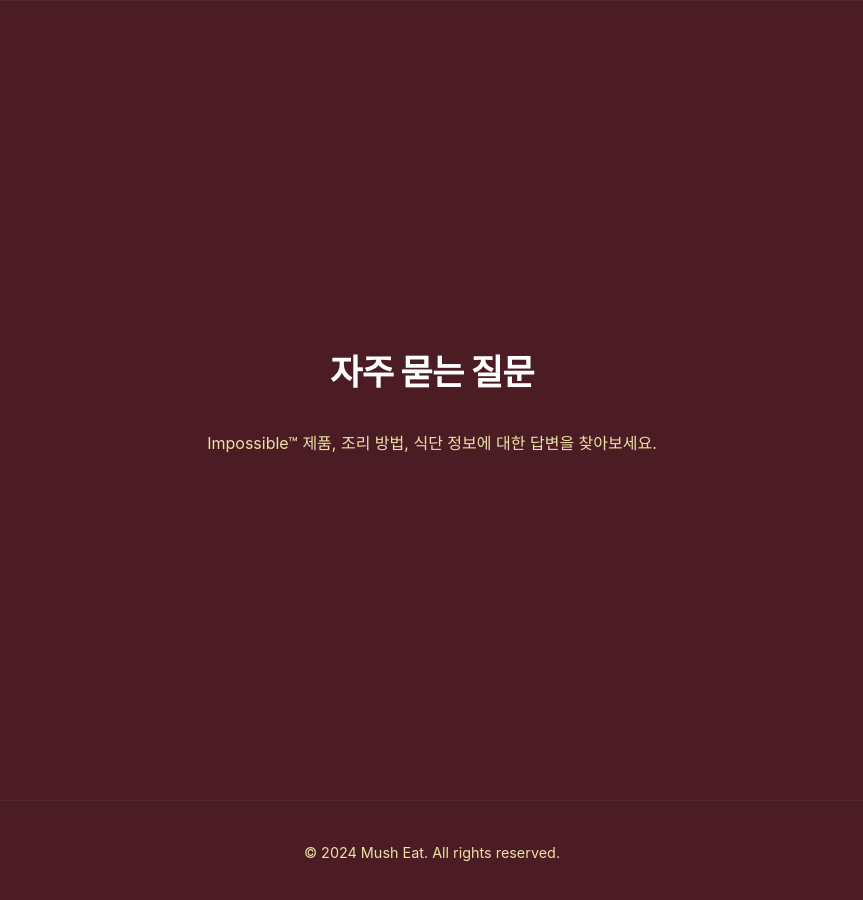
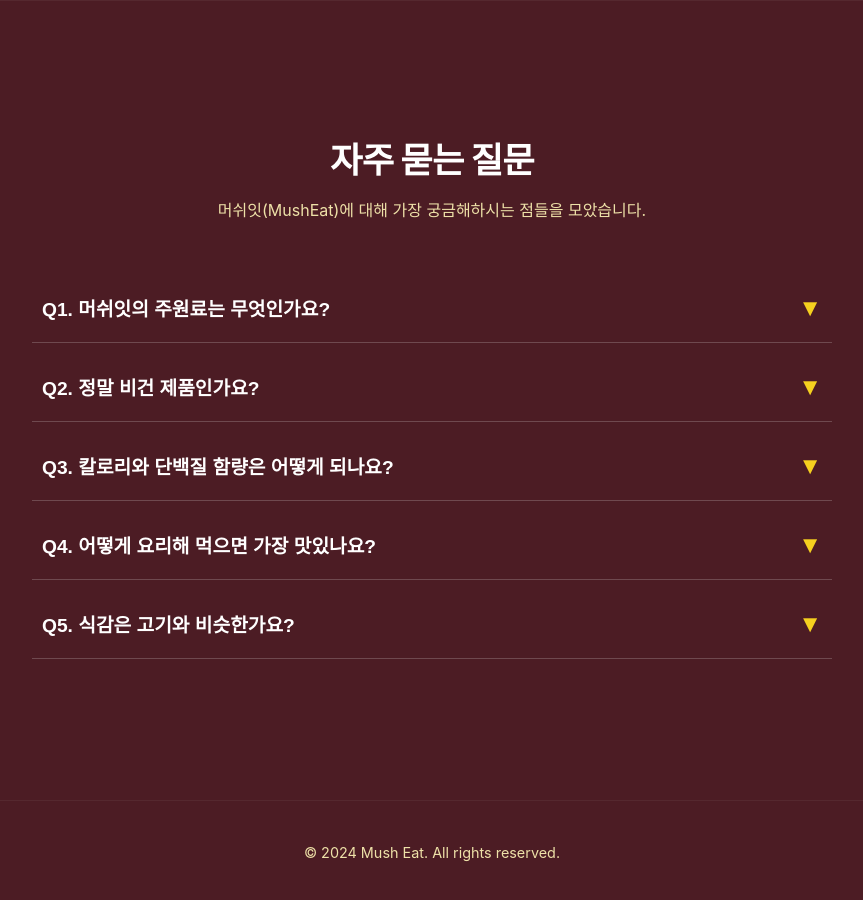
Before and after one commit to LimJongTak/MUSH-EAT-LANDING, a React (Vite) app: page / in a window 1280 px wide. Shown: the part 5240-6140 px from the top of the page, without its empty margins (208-1071 px from the left). Built offline with nearby package versions, Linux system fonts and the light colour scheme; a web font is replaced by a local one.

Commit message:
faq Update

```diff
--- a/src/components/Section3_FAQ.jsx
+++ b/src/components/Section3_FAQ.jsx
@@ -1,15 +1,88 @@
-import React from 'react';
-import { useLanguage } from '../LanguageContext'; // 다국어 지원 기능 가져오기
+import React, { useState } from 'react';
+import { useLanguage } from '../LanguageContext'; // 다국어 지원 기능
 
 const Section3_FAQ = () => {
-  const { t } = useLanguage(); // 번역 함수 사용
+  const { t } = useLanguage();
+
+  // 현재 열려있는 질문의 인덱스를 저장 (null이면 모두 닫힘)
+  const [activeIndex, setActiveIndex] = useState(null);
+
+  const toggleAccordion = (index) => {
+    setActiveIndex(activeIndex === index ? null : index);
+  };
+
+  // 질문 개수 (5개)
+  const faqIndices = [1, 2, 3, 4, 5];
 
   return (
-    <section>
-      <div className="animate-up">
-        <h2>{t('faq_title')}</h2>
-        <p>{t('faq_desc')}</p>
-        {/* 나중에 아코디언(접기/펼치기) 기능 추가 예정 */}
+    <section style={{ backgroundColor: '#4C1C24' }}> {/* 배경색 명시 */}
+      <div className="animate-up" style={{ width: '100%', maxWidth: '800px', margin: '0 auto' }}>
+        <h2 style={{ marginBottom: '10px' }}>{t('faq_title')}</h2>
+        <p style={{ marginBottom: '50px', color: '#EEE1A8' }}>{t('faq_desc')}</p>
+
+        <div className="faq-list" style={{ textAlign: 'left' }}>
+          {faqIndices.map((idx) => (
+            <div
+              key={idx}
+              className="faq-item"
+              style={{
+                borderBottom: '1px solid rgba(255,255,255,0.2)',
+                marginBottom: '10px'
+              }}
+            >
+              {/* 질문 부분 (클릭 가능) */}
+              <button
+                onClick={() => toggleAccordion(idx)}
+                style={{
+                  width: '100%',
+                  background: 'none',
+                  border: 'none',
+                  padding: '20px 10px',
+                  display: 'flex',
+                  justifyContent: 'space-between',
+                  alignItems: 'center',
+                  cursor: 'pointer',
+                  color: '#fff',
+                  textAlign: 'left', // 텍스트 왼쪽 정렬
+                  fontSize: '1.2rem',
+                  fontWeight: 'bold'
+                }}
+              >
+                <span>{t(`faq_q${idx}`)}</span>
+                {/* 화살표 아이콘 (열리면 회전) */}
+                <span style={{
+                  transform: activeIndex === idx ? 'rotate(180deg)' : 'rotate(0deg)',
+                  transition: 'transform 0.3s ease',
+                  fontSize: '1.5rem',
+                  color: '#F5D01F'
+                }}>
+                  ▼
+                </span>
+              </button>
+
+              {/* 답변 부분 (아코디언 효과) */}
+              <div
+                style={{
+                  maxHeight: activeIndex === idx ? '200px' : '0', // 열리면 높이 늘어남
+                  overflow: 'hidden',
+                  transition: 'max-height 0.4s ease-in-out',
+                  backgroundColor: 'rgba(0,0,0,0.2)', // 답변 배경을 약간 어둡게
+                  borderRadius: '8px'
+                }}
+              >
+                <p style={{
+                  padding: '20px',
+                  fontSize: '1rem',
+                  color: '#EEE1A8',
+                  lineHeight: '1.6',
+                  margin: 0
+                }}>
+                  {t(`faq_a${idx}`)}
+                </p>
+              </div>
+            </div>
+          ))}
+        </div>
       </div>
     </section>
   );
--- a/src/translations.js
+++ b/src/translations.js
@@ -1,7 +1,6 @@
-// src/translations.js
 export const translations = {
   ko: {
-    // 메뉴
+    // ... (기존 메뉴 및 섹션 데이터 유지)
     nav_main: "메인",
     nav_taste: "맛 소개",
     nav_product: "제품",
@@ -11,19 +10,16 @@ export const translations = {
     nav_faq: "FAQ",
     nav_catalog: "카탈로그",
 
-    // 섹션 1 (메인)
     hero_tag: "[쫄깃한] [훈연향]",
     hero_title_1: "고기보다 더",
     hero_title_2: "고기 같은",
     hero_title_3: "버 섯",
 
-    // 섹션 2 (맛)
     intro_title_1: "의심하지 마세요.",
     intro_title_2: "당신의 입맛은 틀리지 않았습니다.",
     intro_desc_1: "햄을 굽는 지글거리는 소리, 코끝을 자극하는 훈연 향, 씹는 순간 터지는 풍부한 육즙까지. 이 모든 것이 버섯으로 가능하다면 믿으시겠습니까?",
     intro_desc_2: "머쉬잇은 장흥의 숲에서 자란 표고버섯의 '천연 감칠맛(Guanylic Acid)'으로 고기의 풍미를 완벽하게 재현했습니다. 사람들은 이것을 \"기적\"이라 부르지만, 우리는 이것을 \"머쉬잇(Mush-Eat)\"이라 부릅니다.",
 
-    // 섹션 4 (제품/구매)
     shop_now: "SHOP NOW",
     product_title_1: "자연의 기적을",
     product_title_2: "만나볼 차례",
@@ -32,11 +28,9 @@ export const translations = {
     product_desc: "죄송합니다. 한 번 맛보면 일반 햄으로 돌아갈 수 없습니다.",
     btn_buy: "구매하기",
 
-    // 섹션 5 (활용성)
     usage_title: "당신의 식탁 위, 모든 순간의 주인공",
     usage_desc: "바쁜 아침의 샌드위치부터, 아이들을 위한 건강한 볶음밥, 그리고 맥주 한 잔과 곁들이는 근사한 안주까지. 머쉬잇은 어떤 요리와도 완벽하게 어우러집니다. 굽고, 볶고, 끓이세요. 요리의 한계는 없습니다.",
 
-    // 섹션 6 (영양)
     nutri_title_1: "맛은 무겁게",
     nutri_title_2: "칼로리는 가볍게",
     nutri_desc: "돼지고기 햄의 묵직한 풍미와 식감은 그대로 유지하면서, 칼로리는 놀랍도록 낮췄습니다. 당신의 몸이 원하는 가벼움, 숫자가 증명합니다.",
@@ -49,16 +43,31 @@ export const translations = {
     nutri_item_4: "항생제 & 호르몬",
     nutri_sub_4: "자연이 만든 순수함",
 
-    // 섹션 7 & FAQ
     ingredients_title: "고품질 재료",
     ingredients_desc: "식물로 만들어졌다는 충격적인 사실!",
     faq_title: "자주 묻는 질문",
-    faq_desc: "Impossible™ 제품, 조리 방법, 식단 정보에 대한 답변을 찾아보세요.",
+    faq_desc: "머쉬잇(MushEat)에 대해 가장 궁금해하시는 점들을 모았습니다.",
 
-    // 모바일 메뉴 버튼
-    catalog_view: "카탈로그 보기"
+    catalog_view: "카탈로그 보기",
+
+    // ▼▼▼ [새로 추가된 FAQ 5개] ▼▼▼
+    faq_q1: "Q1. 머쉬잇의 주원료는 무엇인가요?",
+    faq_a1: "머쉬잇은 국내산(장흥) 표고버섯을 주원료로 만든 100% 식물성 대체육입니다. 고기 없이도 고기의 풍미와 쫄깃한 식감을 구현했습니다.",
+
+    faq_q2: "Q2. 정말 비건 제품인가요?",
+    faq_a2: "네, 맞습니다. 동물성 원료가 전혀 들어가지 않은 비건(Vegan) 식품입니다. 콜레스테롤 0mg, 트랜스지방 0g으로 건강하게 즐기실 수 있습니다.",
+
+    faq_q3: "Q3. 칼로리와 단백질 함량은 어떻게 되나요?",
+    faq_a3: "100g당 125kcal로 일반 햄 대비 칼로리가 낮으며, 식물성 단백질이 11.72g 함유되어 있어 든든한 한 끼 식사가 가능합니다.",
+
+    faq_q4: "Q4. 어떻게 요리해 먹으면 가장 맛있나요?",
+    faq_a4: "올리브유에 노릇하게 구워 드시는 것을 가장 추천합니다. 잘게 썰어 야채 볶음밥에 넣거나, 샌드위치 속재료, 크림 파스타 토핑으로도 훌륭합니다.",
+
+    faq_q5: "Q5. 식감은 고기와 비슷한가요?",
+    faq_a5: "표고버섯 특유의 쫄깃한 조직감을 살려 실제 햄과 매우 유사한 식감을 제공합니다. '자연의 맛과 영양을 담은 표고버섯 햄'을 경험해보세요."
   },
   en: {
+    // ... (Existing translations)
     nav_main: "Main",
     nav_taste: "Taste",
     nav_product: "Product",
@@ -104,11 +113,28 @@ export const translations = {
     ingredients_title: "High Quality Ingredients",
     ingredients_desc: "Shocking fact that it's made of plants!",
     faq_title: "FAQ",
-    faq_desc: "Find answers about Impossible™ products, cooking methods, and dietary info.",
+    faq_desc: "Find answers to the most common questions about MushEat.",
 
-    catalog_view: "View Catalog"
+    catalog_view: "View Catalog",
+
+    // ▼▼▼ [New FAQ 5 Items] ▼▼▼
+    faq_q1: "Q1. What are the main ingredients?",
+    faq_a1: "MushEat is a 100% plant-based meat substitute made from domestic (Jangheung) Shiitake mushrooms. It recreates the flavor and chewy texture of meat without using any meat.",
+
+    faq_q2: "Q2. Is it really a vegan product?",
+    faq_a2: "Yes, absolutely. It is a vegan food containing no animal ingredients. Enjoy a healthy meal with 0mg cholesterol and 0g trans fat.",
+
+    faq_q3: "Q3. What about calories and protein content?",
+    faq_a3: "It has 125kcal per 100g, which is lower than regular ham, and contains 11.72g of plant-based protein for a substantial meal.",
+
+    faq_q4: "Q4. What is the best way to cook it?",
+    faq_a4: "We recommend grilling it in olive oil until golden brown. It's also great chopped in vegetable fried rice, as a sandwich filling, or as a topping for cream pasta.",
+
+    faq_q5: "Q5. Is the texture similar to meat?",
+    faq_a5: "Yes, we utilized the unique chewy texture of Shiitake mushrooms to provide a texture very similar to real ham. Experience the 'Shiitake Mushroom Ham holding nature's taste and nutrition'."
   },
   ar: {
+    // ... (Existing translations)
     nav_main: "الرئيسية",
     nav_taste: "المذاق",
     nav_product: "المنتج",
@@ -154,8 +180,24 @@ export const translations = {
     ingredients_title: "مكونات عالية الجودة",
     ingredients_desc: "حقيقة صادمة أنها مصنوعة من النباتات!",
     faq_title: "الأسئلة الشائعة",
-    faq_desc: "اعثر على إجابات حول منتجات Impossible™ وطرق الطهي والمعلومات الغذائية.",
+    faq_desc: "اعثر على إجابات للأسئلة الأكثر شيوعًا حول MushEat.",
 
-    catalog_view: "عرض الكتالوج"
+    catalog_view: "عرض الكتالوج",
+
+    // ▼▼▼ [New FAQ 5 Items] ▼▼▼
+    faq_q1: "س1. ما هي المكونات الرئيسية؟",
+    faq_a1: "MushEat هو بديل نباتي للحوم بنسبة 100٪ مصنوع من فطر شيتاكي المحلي (جانغهيونغ). إنه يعيد تكوين نكهة وملمس اللحم دون استخدام أي لحوم.",
+
+    faq_q2: "س2. هل هو منتج نباتي حقًا؟",
+    faq_a2: "نعم، بالتأكيد. إنه طعام نباتي لا يحتوي على أي مكونات حيوانية. استمتع بوجبة صحية مع 0 ملجم كوليسترول و 0 جم دهون متحولة.",
+
+    faq_q3: "س3. ماذا عن السعرات الحرارية ومحتوى البروتين؟",
+    faq_a3: "يحتوي على 125 سعرة حرارية لكل 100 جرام، وهو أقل من لحم الخنزير العادي، ويحتوي على 11.72 جرام من البروتين النباتي لوجبة مشبعة.",
+
+    faq_q4: "س4. ما هي أفضل طريقة لطهيه؟",
+    faq_a4: "نوصي بشويه في زيت الزيتون حتى يصبح لونه بنياً ذهبياً. إنه رائع أيضًا عند تقطيعه في الأرز المقلي بالخضروات، أو كحشوة للسندويشات، أو كطبقة علوية لمعكرونة الكريمة.",
+
+    faq_q5: "س5. هل الملمس مشابه للحم؟",
+    faq_a5: "نعم، استخدمنا الملمس المضغ الفريد لفطر شيتاكي لتوفير ملمس مشابه جدًا للحم الخنزير الحقيقي. جرب 'لحم فطر شيتاكي الذي يحمل طعم وتغذية الطبيعة'."
   }
 };
```
